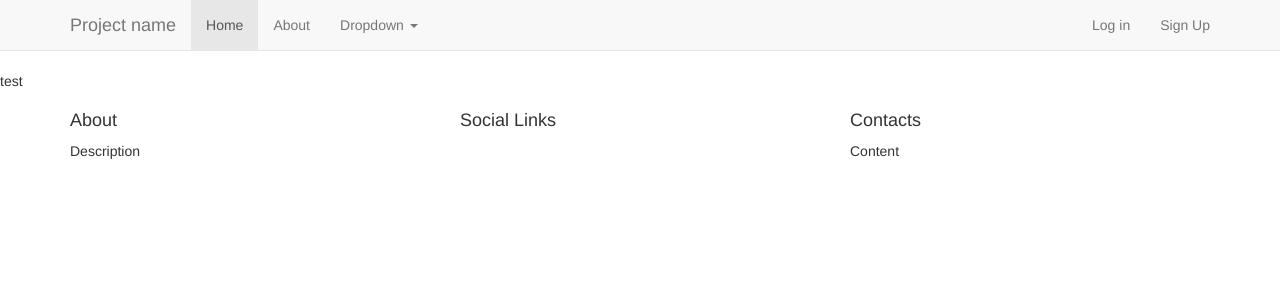
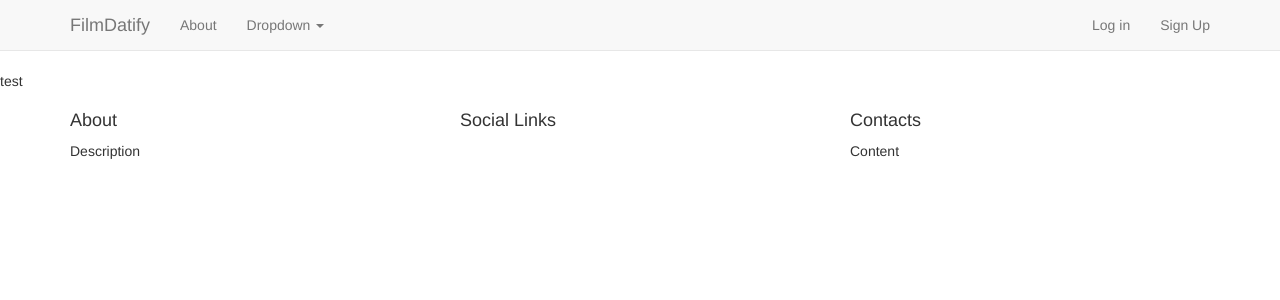
Before and after one commit to Crongz/Fildatify, a Flask app: page / in a window 1280 px wide. Shown: the top 300 px of the page. Run offline with Flask 2, Linux system fonts and the light colour scheme; data that the repository does not hold is empty; some libraries are stand-ins or nearby versions.

Commit message:
bar stuff

```diff
--- a/app/templates/partials/layout.html
+++ b/app/templates/partials/layout.html
@@ -25,11 +25,10 @@
           <span class="icon-bar"></span>
           <span class="icon-bar"></span>
         </button>
-        <a class="navbar-brand" href="#">Project name</a>
+        <a class="navbar-brand" href="#">FilmDatify</a>
       </div>
       <div id="navbar" class="navbar-collapse collapse">
         <ul class="nav navbar-nav">
-          <li class="active"><a href="#">Home</a></li>
           <li><a href="#about">About</a></li>
           <li class="dropdown">
             <a href="#" class="dropdown-toggle" data-toggle="dropdown" role="button" aria-haspopup="true" aria-expanded="false">Dropdown <span class="caret"></span></a>
```
